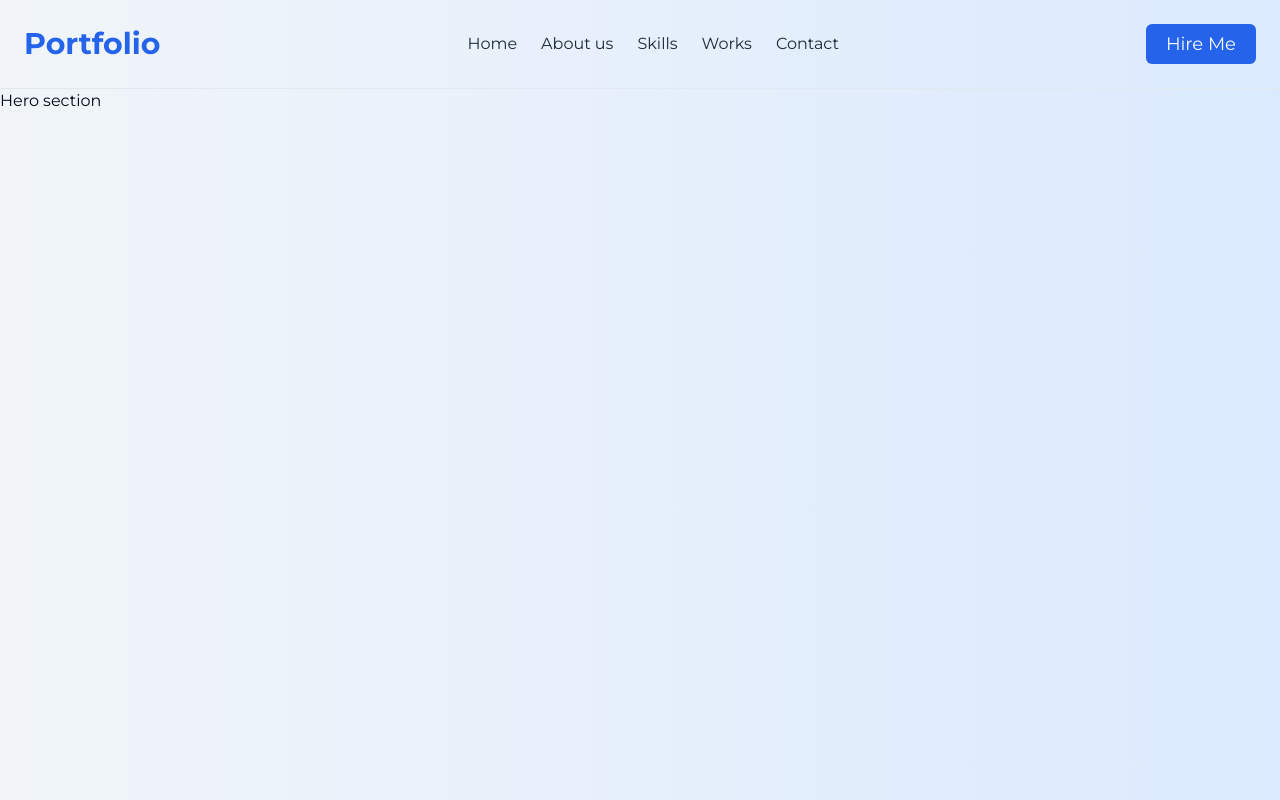
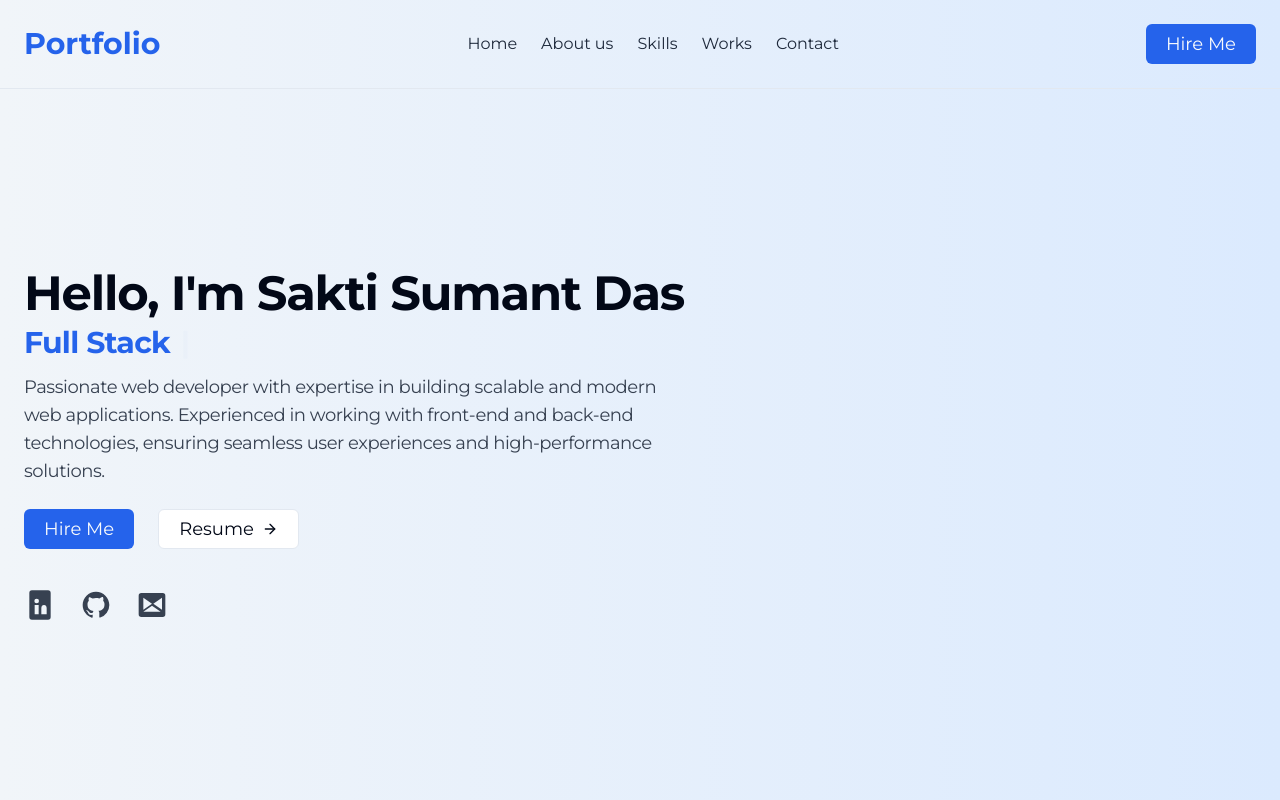
Before and after one commit to dev-shakti/portfolio-latest-nextjs, a Next.js app: page / in a window 1280 px wide. Built offline with nearby package versions, Linux system fonts and the light colour scheme.

Commit message:
add hero section

```diff
--- a/package.json
+++ b/package.json
@@ -19,6 +19,7 @@
     "react": "^19.0.0",
     "react-dom": "^19.0.0",
     "react-icons": "^5.4.0",
+    "react-simple-typewriter": "^5.0.1",
     "tailwind-merge": "^3.0.1",
     "tailwindcss-animate": "^1.0.7"
   },
--- a/src/components/header/index.tsx
+++ b/src/components/header/index.tsx
@@ -44,7 +44,7 @@ export default function Header() {
           ))}
         </ul>
 
-        <Button className="hidden md:inline-flex px-5 py-3 text-lg bg-blue-600 hover:bg-blue-500 transition-all ease-in-out duration-300">Hire Me</Button>
+        <Button className="hidden md:inline-flex px-5 py-3 text-lg bg-blue-600 hover:bg-blue-500 hover:scale-105 transition-all ease-in-out duration-300">Hire Me</Button>
 
          {/* mobile menu */}
         <Sheet open={menuOpen} onOpenChange={setMenuOpen}>
--- a/src/components/hero/index.tsx
+++ b/src/components/hero/index.tsx
@@ -1,3 +1,88 @@
-export default function Hero(){
-    return <header className="flex-1">Hero section</header>
+'use client'
+import Link from "next/link";
+import { Button } from "../ui/button";
+import { ArrowRight } from "lucide-react";
+import { Typewriter } from "react-simple-typewriter";
+
+
+export default function Hero() {
+  return (
+    <section className="flex-1 px-6 py-12 w-full">
+      <div className="w-full h-full max-w-7xl mx-auto flex flex-col justify-end md:justify-center">
+        <h1 className="text-3xl md:text-5xl font-bold tracking-tight leading-tight ">Hello, I'm Sakti Sumant Das</h1>
+         {/* Typing Effect */}
+         <h2 className="text-2xl md:text-3xl font-semibold tracking-tight text-blue-600 mt-2">
+         <Typewriter
+            words={["Web Developer", "Full Stack Developer", "Frontend Developer","ReactJS Developer"]}
+            loop={true}
+            cursor
+            cursorStyle="|"
+            typeSpeed={70}
+            deleteSpeed={50}
+            delaySpeed={1000}
+          />
+        </h2>
+        <p className="mt-3 text-base md:text-lg text-gray-700 tracking-tight leading-relaxed max-w-2xl">
+          Passionate web developer with expertise in building scalable and modern web applications.
+          Experienced in working with front-end and back-end technologies, ensuring seamless user
+          experiences and high-performance solutions.
+        </p>
+
+        {/* button groups */}
+        <div className="flex items-center space-x-6 mt-6">
+          <Button className="px-5 py-3 text-lg bg-blue-600 hover:bg-blue-500 hover:scale-105 transition-all duration-300">
+            Hire Me
+          </Button>
+          <Button
+            variant="outline"
+            className="px-5 py-3 text-lg flex items-center gap-2 group hover:text-blue-500 hover:border hover:border-blue-500 hover:scale-105 transition-all duration-300"
+          >
+             Resume
+            <ArrowRight className="w-5 h-5 ransition-transform duration-300 group-hover:rotate-90"/>
+          </Button>
+        </div>
+
+
+        {/* Social Icons with Next.js Link */}
+        <div className="flex items-center space-x-6 mt-10">
+          <Link href="https://linkedin.com" target="_blank">
+            <svg
+              xmlns="http://www.w3.org/2000/svg"
+              className="w-8 h-8 text-gray-700 hover:text-blue-600 hover:scale-110 transition-all duration-300"
+              viewBox="0 0 24 24"
+              fill="currentColor"
+            >
+              <path d="M4 3a2 2 0 0 1 2-2h12a2 2 0 0 1 2 2v18a2 2 0 0 1-2 2H6a2 2 0 0 1-2-2V3zm4 16h3v-7h-3v7zm1.5-8.25a1.75 1.75 0 1 0 0-3.5 1.75 1.75 0 0 0 0 3.5zM14 19h3v-4.5c0-1.5-.5-2.5-2-2.5s-2 .96-2 2.5V19z" />
+            </svg>
+          </Link>
+
+          <Link href="https://github.com" target="_blank">
+            <svg
+              xmlns="http://www.w3.org/2000/svg"
+              className="w-8 h-8 text-gray-700 hover:text-black hover:scale-110 transition-all duration-300"
+              viewBox="0 0 24 24"
+              fill="currentColor"
+            >
+              <path
+                fillRule="evenodd"
+                d="M12 2C6.477 2 2 6.478 2 12c0 4.418 2.865 8.167 6.839 9.49.5.09.682-.216.682-.48 0-.24-.008-.868-.013-1.703-2.782.603-3.369-1.34-3.369-1.34-.455-1.155-1.11-1.462-1.11-1.462-.908-.62.07-.607.07-.607 1.004.071 1.533 1.032 1.533 1.032.892 1.529 2.341 1.088 2.91.832.092-.646.35-1.088.636-1.34-2.22-.254-4.555-1.11-4.555-4.945 0-1.092.39-1.985 1.03-2.683-.103-.253-.447-1.274.097-2.654 0 0 .84-.27 2.75 1.024A9.564 9.564 0 0 1 12 6.78c.85.004 1.705.115 2.504.338 1.91-1.294 2.75-1.024 2.75-1.024.545 1.38.2 2.4.097 2.654.64.698 1.03 1.591 1.03 2.683 0 3.845-2.34 4.69-4.566 4.938.36.308.68.918.68 1.852 0 1.336-.012 2.42-.012 2.75 0 .267.18.575.688.476A10.003 10.003 0 0 0 22 12c0-5.522-4.477-10-10-10z"
+                clipRule="evenodd"
+              />
+            </svg>
+          </Link>
+
+          <Link href="mailto:your-email@gmail.com">
+            <svg
+              xmlns="http://www.w3.org/2000/svg"
+              className="w-8 h-8 text-gray-700 hover:text-red-600 hover:scale-110 transition-all duration-300"
+              viewBox="0 0 24 24"
+              fill="currentColor"
+            >
+              <path d="M2 5a2 2 0 0 1 2-2h16a2 2 0 0 1 2 2v14a2 2 0 0 1-2 2H4a2 2 0 0 1-2-2V5zm3.5 1.5v9l6.5-4.5-6.5-4.5zm7.5 4.5 6.5 4.5v-9l-6.5 4.5zm-1 1.5-6.5 4.5h13l-6.5-4.5z" />
+            </svg>
+          </Link>
+        </div>
+      </div>
+    </section>
+  );
 }
```
Also changed, not shown: 1 other file (tests, documents, lock files or other folders).
